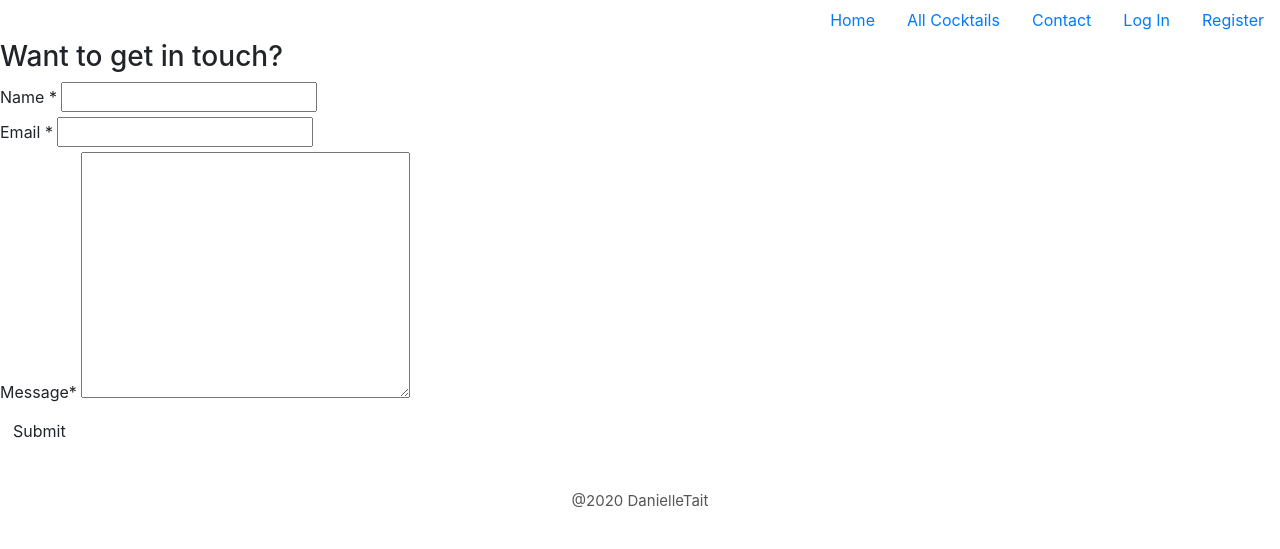
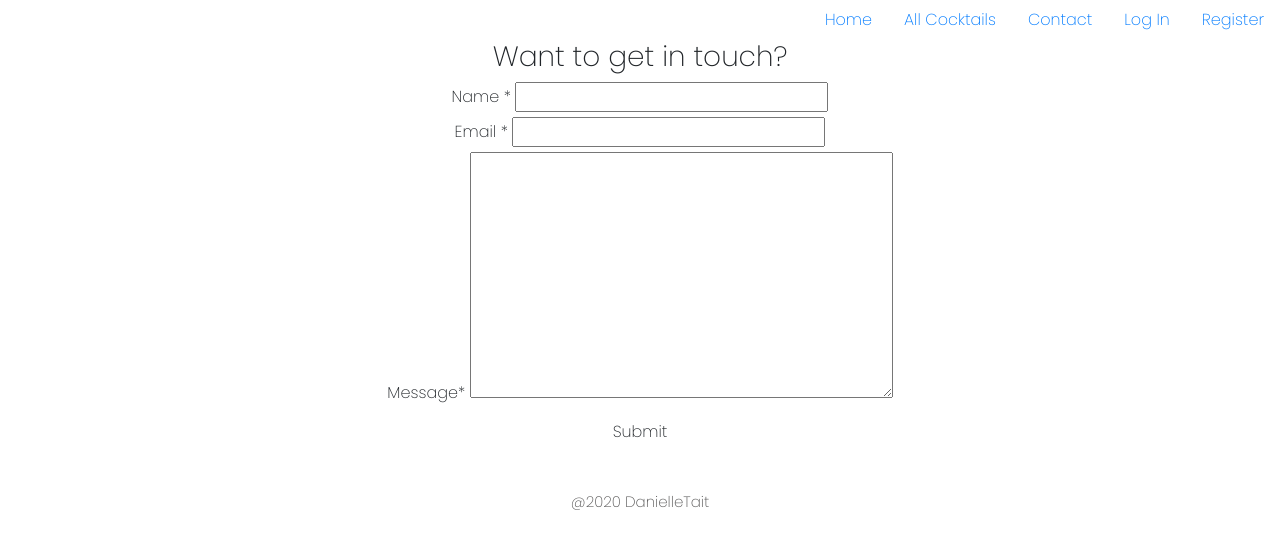
Before and after one commit to Taitdanielle/Gynnie, a Flask app: page /contact in a window 1280 px wide. Shown: the top 549 px of the page. Run offline with Flask 2, Linux system fonts and the light colour scheme; some libraries are stand-ins or nearby versions.

Commit message:
added font family

```diff
--- a/static/css/style.css
+++ b/static/css/style.css
@@ -1,3 +1,11 @@
+@import url("https://fonts.googleapis.com/css2?family=Poppins:wght@200&display=swap");
+
+body,html{
+	font-family:'Poppins', sans-serif;
+	font-weight: 400;
+	text-align: center;
+}
+
 .footer-details {
     display: flex;
     padding: 20px;
```
